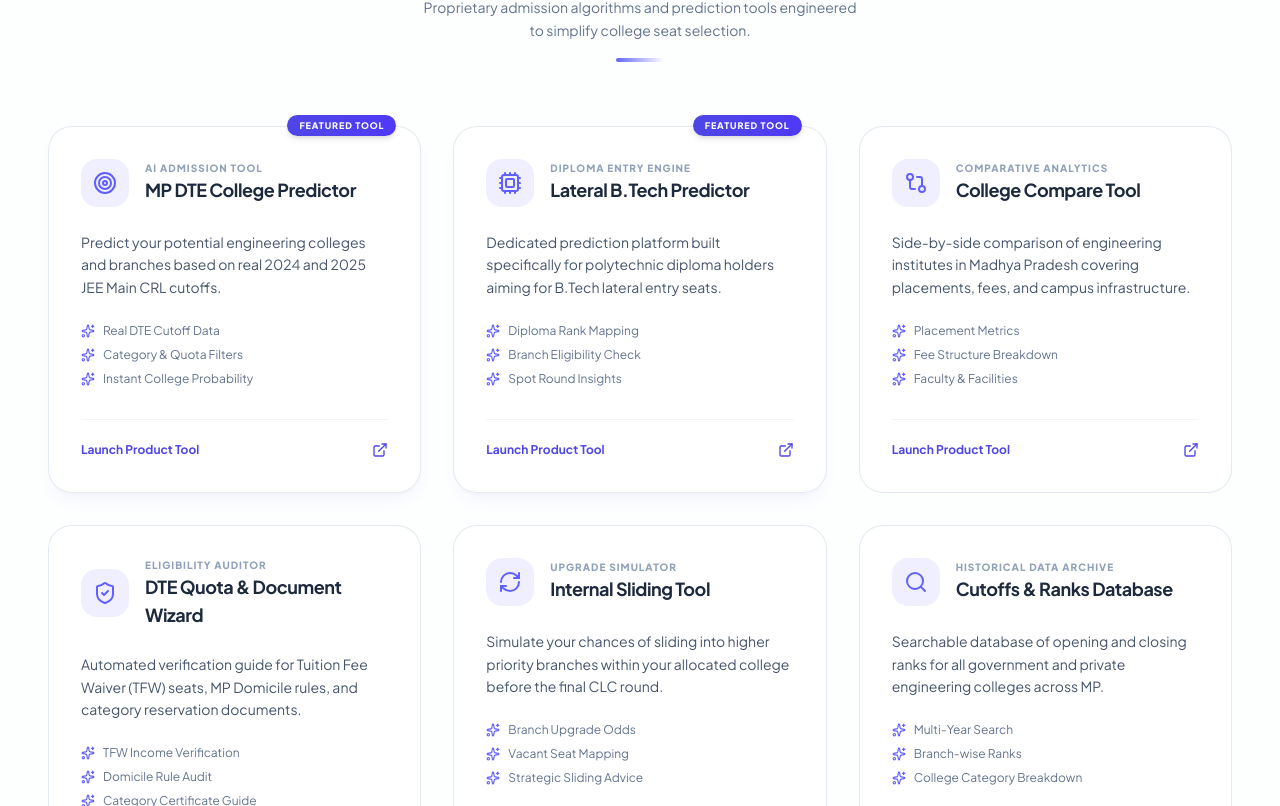
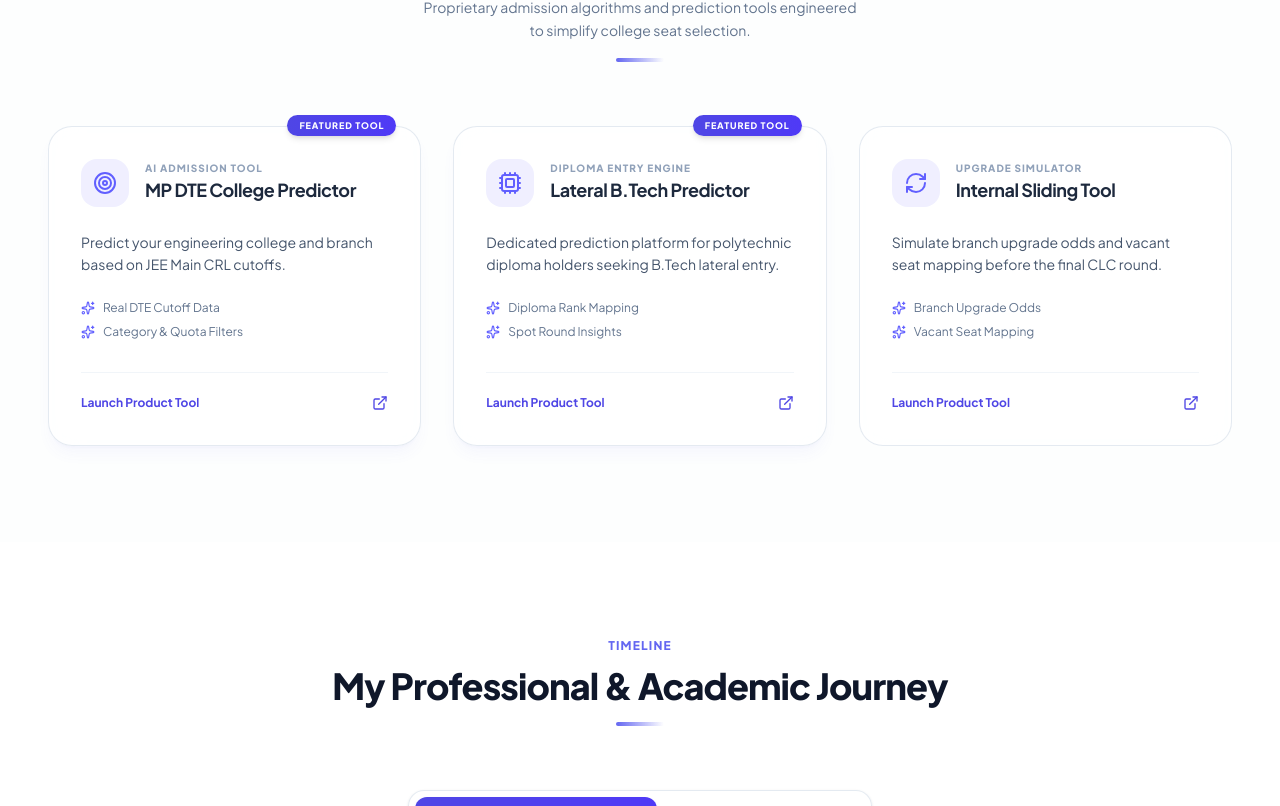
Before and after one commit to Dev-Krishan-Kumar-Awasthi/dratuldhakar, a Next.js app: page / in a window 1280 px wide. Shown: the part 3074-3880 px from the top of the page. Built offline with nearby package versions, Linux system fonts and the light colour scheme.

Commit message:
style: streamline and simplify AI tools section to 3 core cards

```diff
--- a/src/components/DigitalProducts.tsx
+++ b/src/components/DigitalProducts.tsx
@@ -1,6 +1,6 @@
 "use client";
 
-import { Target, RefreshCw, GitCompare, ShieldCheck, Search, Sparkles, ExternalLink, Cpu } from "lucide-react";
+import { Target, RefreshCw, Sparkles, ExternalLink, Cpu } from "lucide-react";
 import { motion } from "framer-motion";
 
 interface Product {
@@ -19,8 +19,8 @@ const productsData: Product[] = [
     id: 1,
     title: "MP DTE College Predictor",
     category: "AI Admission Tool",
-    desc: "Predict your potential engineering colleges and branches based on real 2024 and 2025 JEE Main CRL cutoffs.",
-    features: ["Real DTE Cutoff Data", "Category & Quota Filters", "Instant College Probability"],
+    desc: "Predict your engineering college and branch based on JEE Main CRL cutoffs.",
+    features: ["Real DTE Cutoff Data", "Category & Quota Filters"],
     link: "https://thecollegecoach.vercel.app/predictor",
     icon: Target,
     highlight: true,
@@ -29,47 +29,20 @@ const productsData: Product[] = [
     id: 2,
     title: "Lateral B.Tech Predictor",
     category: "Diploma Entry Engine",
-    desc: "Dedicated prediction platform built specifically for polytechnic diploma holders aiming for B.Tech lateral entry seats.",
-    features: ["Diploma Rank Mapping", "Branch Eligibility Check", "Spot Round Insights"],
+    desc: "Dedicated prediction platform for polytechnic diploma holders seeking B.Tech lateral entry.",
+    features: ["Diploma Rank Mapping", "Spot Round Insights"],
     link: "https://lateralentrycollegepredictor.vercel.app",
     icon: Cpu,
     highlight: true,
   },
   {
     id: 3,
-    title: "College Compare Tool",
-    category: "Comparative Analytics",
-    desc: "Side-by-side comparison of engineering institutes in Madhya Pradesh covering placements, fees, and campus infrastructure.",
-    features: ["Placement Metrics", "Fee Structure Breakdown", "Faculty & Facilities"],
-    link: "https://thecollegecoach.vercel.app/compare",
-    icon: GitCompare,
-  },
-  {
-    id: 4,
-    title: "DTE Quota & Document Wizard",
-    category: "Eligibility Auditor",
-    desc: "Automated verification guide for Tuition Fee Waiver (TFW) seats, MP Domicile rules, and category reservation documents.",
-    features: ["TFW Income Verification", "Domicile Rule Audit", "Category Certificate Guide"],
-    link: "https://thecollegecoach.vercel.app/wizard",
-    icon: ShieldCheck,
-  },
-  {
-    id: 5,
     title: "Internal Sliding Tool",
     category: "Upgrade Simulator",
-    desc: "Simulate your chances of sliding into higher priority branches within your allocated college before the final CLC round.",
-    features: ["Branch Upgrade Odds", "Vacant Seat Mapping", "Strategic Sliding Advice"],
+    desc: "Simulate branch upgrade odds and vacant seat mapping before the final CLC round.",
+    features: ["Branch Upgrade Odds", "Vacant Seat Mapping"],
     link: "https://thecollegecoach.vercel.app/predictor/sliding",
     icon: RefreshCw,
-  },
-  {
-    id: 6,
-    title: "Cutoffs & Ranks Database",
-    category: "Historical Data Archive",
-    desc: "Searchable database of opening and closing ranks for all government and private engineering colleges across MP.",
-    features: ["Multi-Year Search", "Branch-wise Ranks", "College Category Breakdown"],
-    link: "https://thecollegecoach.vercel.app/cutoffs",
-    icon: Search,
   },
 ];
 
```
